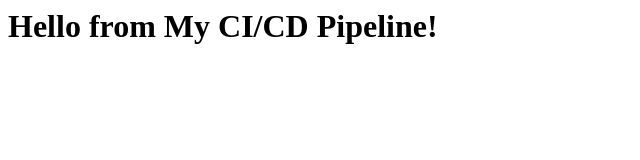
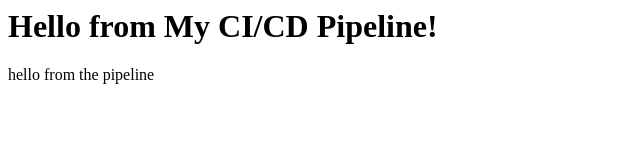
Before and after one commit to ajayheisenberg/intermediate, a plain HTML site: page index.html in a window 1280 px wide. Shown: the whole page, without its empty margins (0-640 px from the left). Drawn offline with Linux system fonts and the light colour scheme.

Commit message:
Updated message

```diff
--- a/index.html
+++ b/index.html
@@ -1 +1,2 @@
 <h1>Hello from My CI/CD Pipeline!</h1>
+<p>hello from the pipeline</p>
```
Also changed, not shown: 1 other file.
